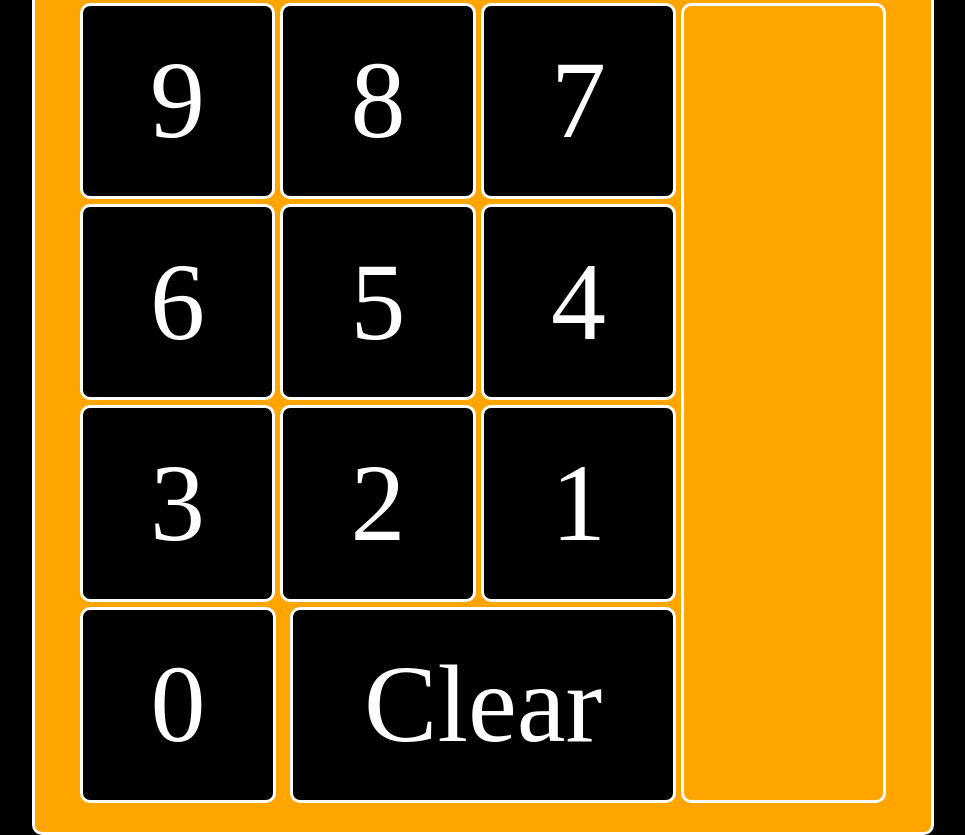
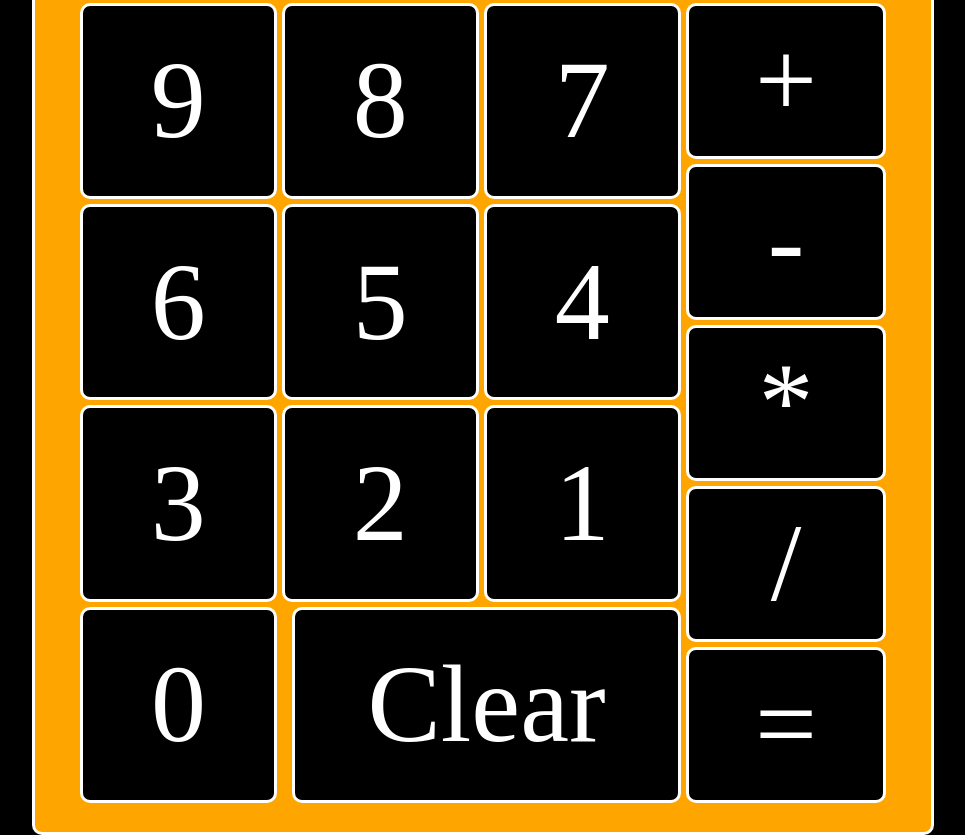
Before and after one commit to hugo-coisne/odin-calculator, a plain HTML site: page index.html in a window 1280 px wide. Shown: the part 299-1134 px from the top of the page, without its empty margins (157-1122 px from the left). Drawn offline with Linux system fonts and the light colour scheme.

Commit message:
add operators

```diff
--- a/script.js
+++ b/script.js
@@ -43,7 +43,7 @@ digits.id = "digits";
 const operators = document.createElement('div');
 operators.id = "operators";
 
-for (let j = 9; j >= 0; j -= 3) {
+for (let j = 9; j >= 0; j -= 3) {//generate digits
     const row = document.createElement("div");
     row.classList = "row";
     row.setAttribute("key",j);
@@ -66,6 +66,12 @@ for (let j = 9; j >= 0; j -= 3) {
     digits.appendChild(row);
 }
 
+for (el in "+-*/=".split("")){
+    const op = document.createElement("div");
+    op.classList = "key";
+    op.innerText = "+-*/="[el];
+    operators.appendChild(op);
+}
 
 keys.appendChild(digits);
 keys.appendChild(operators);
--- a/style.css
+++ b/style.css
@@ -3,7 +3,7 @@
     border-style: solid;
     border-color: white;
 }
-html, body, #digits, #keys, .row {
+html, body, #digits, #keys, .row, #operators{
     border-style:none;
 }
 body {
@@ -57,7 +57,9 @@ body {
     width: 20%;
     aspect-ratio: 1/1;
     flex: 1;
-
+    display:flex;
+    flex-direction:column;
+    gap:5px;
 }
 
 .row {
@@ -82,5 +84,5 @@ body {
 
 
 .row[key="0"]{
-    gap: 14px;
+    gap: 15px;
 }
```
